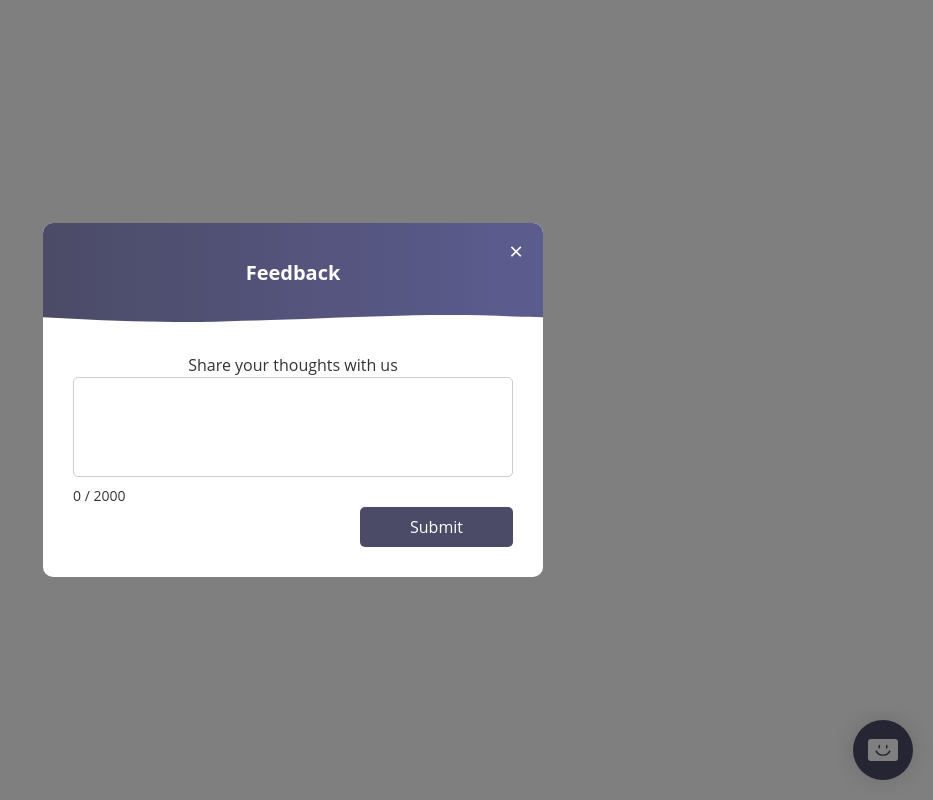
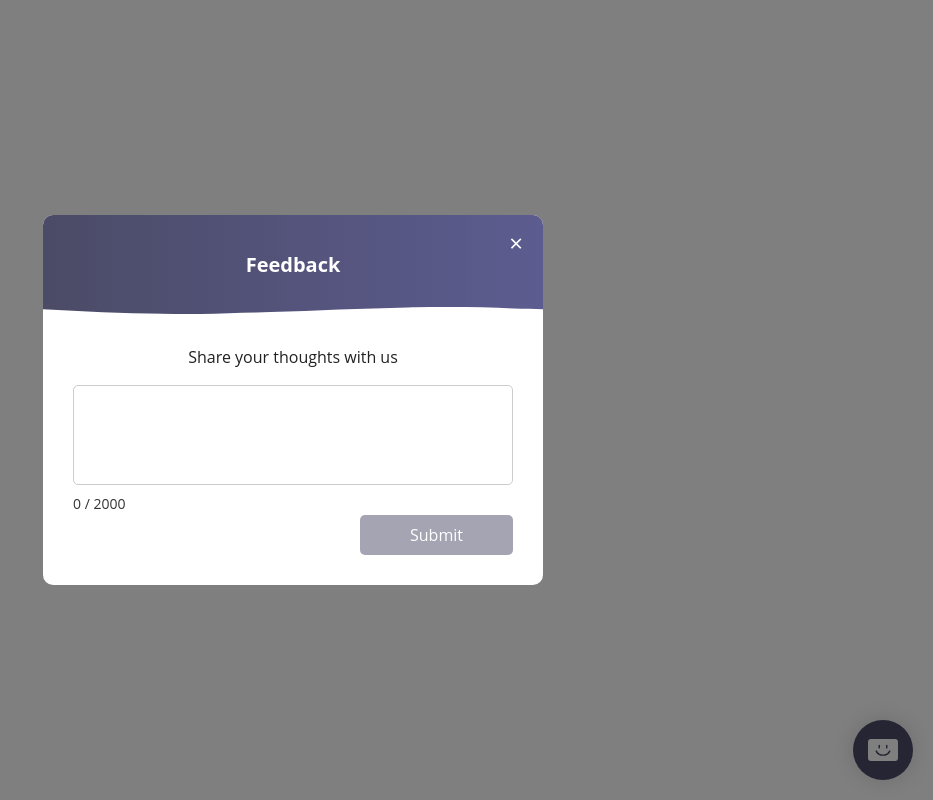
Before and after one commit to baris5d/feedbacky, a React (Create React App) app in the folder feedbacky/: page / in a window 1280 px wide. Both pictures are taken after a click on the button 1230 px from the left and 750 px from the top of the page. Shown: the whole page, without its empty margins (347-1280 px from the left). Built offline with nearby package versions, Linux system fonts and the light colour scheme.

Commit message:
refactor(feedbacky): split into subcomponents

```diff
--- a/feedbacky/src/components/modal/FeedbackyModal.tsx
+++ b/feedbacky/src/components/modal/FeedbackyModal.tsx
@@ -1,7 +1,9 @@
-import React, { useState } from 'react'
-import { FeedbackyProps } from '../feedback/Feedbacky'
-import classNames from 'classnames'
+import { useEffect, useState } from 'react'
+import Feedbacky, { FeedbackyProps } from '../feedback/Feedbacky'
 import styles from './feedbackyModal.module.scss'
+import FeedbackyForm from '../form/FeedbackyForm'
+import FeedbackyMessage from '../message/FeedbackyMessage'
+import FeedbackySpinner from '../spinner/FeedbackySpinner'
 
 export interface ModalTypes extends Omit<FeedbackyProps, ''> {
     toggle: () => void
@@ -10,6 +12,13 @@ export interface ModalTypes extends Omit<FeedbackyProps, ''> {
 const BASE_URL = 'http://0.0.0.0:5001/api/v1/applications/1/feedbacks'
 
 const FeedbackyModal = (props: ModalTypes) => {
+    const [currentStatus, setCurrentStatus] = useState<
+        'idle' | 'success' | 'error' | 'loading'
+    >('idle')
+    const [responseMessage, setResponseMessage] = useState<string>()
+
+    const [message, setMessage] = useState<string>('')
+
     const {
         toggle,
         title,
@@ -18,41 +27,47 @@ const FeedbackyModal = (props: ModalTypes) => {
         zIndex,
         primaryColor,
         secondaryColor,
+        successMessage,
     } = props
-    const [message, setMessage] = useState('')
 
-    const submit = () => {
+    useEffect(() => {
+        const keyDownHandler = (e: KeyboardEvent) => {
+            if (e.key === 'Escape') {
+                e.preventDefault()
+                toggle()
+            }
+        }
+
+        document.addEventListener('keydown', keyDownHandler)
+
+        return () => {
+            document.removeEventListener('keydown', keyDownHandler)
+        }
+    }, [])
+
+    const handleSubmit = (message: string) => {
+        setMessage(message)
+        setCurrentStatus('loading')
         fetch(BASE_URL, {
             method: 'POST',
             headers: {
                 'Content-Type': 'application/json',
-                },
-                body: JSON.stringify({
-                    content: message
-                }),
-                })
+            },
+            body: JSON.stringify({
+                content: message,
+            }),
+        })
             .then(() => {
-                setMessage('')
-                toggle()
-            }).catch(err => {
-                console.log(err)
+                setCurrentStatus('success')
+                setResponseMessage(successMessage)
             })
-    }
-
-    const handleChange = (e: React.ChangeEvent<HTMLTextAreaElement>) => {
-        setMessage(e.target.value)
-    }
-
-    const messageLength = () => {
-        return message.length
-    }
-
-    const getClassName = (maxLength: number = 2000) => {
-        if (messageLength() === maxLength) {
-            return '--danger'
-        } else if (messageLength() > (maxLength / 5) * 4) {
-            return '--warning'
-        }
+            .catch((err) => {
+                console.error(err)
+                setCurrentStatus((_) => 'error')
+                setResponseMessage(
+                    'Something went wrong, please try again later'
+                )
+            })
     }
 
     const gradientBackground = () => {
@@ -73,42 +88,27 @@ const FeedbackyModal = (props: ModalTypes) => {
                 >
                     <h2>{title}</h2>
                 </div>
+                {currentStatus === 'error' && (
+                    <FeedbackyMessage message={responseMessage} type="error" />
+                )}
                 <div className={styles.modal__body}>
-                    <div
-                        className={classNames(
-                            styles.modal__formGroup,
-                            styles.__center
-                        )}
-                    >
-                        <span>{description}</span>
-                    </div>
-                    <div className={styles.modal__formGroup}>
-                        <textarea
-                            name="message"
-                            onChange={handleChange}
+                    {(currentStatus === 'idle' ||
+                        currentStatus === 'error') && (
+                        <FeedbackyForm
+                            message={message}
+                            description={description}
                             maxLength={maxLength}
-                        ></textarea>
-                        <label className={getClassName(maxLength)}>
-                            {messageLength()} / {maxLength}
-                        </label>
-                    </div>
-                    <div
-                        className={classNames(
-                            styles.modal__formGroup,
-                            styles.__right
-                        )}
-                    >
-                        <button
-                            className={classNames(styles.modal__submit)}
-                            style={{ backgroundColor: primaryColor }}
-                            onClick={() => {
-                                submit()
-                            }}
-                            disabled={messageLength() === 0}
-                        >
-                            Submit
-                        </button>
-                    </div>
+                            primaryColor={primaryColor}
+                            onSubmit={handleSubmit}
+                        />
+                    )}
+                    {currentStatus === 'loading' && <FeedbackySpinner />}
+                    {currentStatus === 'success' && (
+                        <FeedbackyMessage
+                            message={responseMessage}
+                            type={currentStatus}
+                        />
+                    )}
                 </div>
             </div>
         </div>
--- a/feedbacky/src/components/modal/feedbackyModal.module.scss
+++ b/feedbacky/src/components/modal/feedbackyModal.module.scss
@@ -76,7 +76,7 @@
             border: 1px solid #ccc;
             border-radius: 5px;
             padding: 0 10px;
-            font-size: 18px;
+            font-size: 16px;
             resize: none;
             padding-top: 10px;
             font-family: 'Open Sans', sans-serif;
@@ -91,6 +91,14 @@
         }
     }
 
+    &__formDescription {
+        margin-top: 0;
+        width: 100%;
+        color: #222;
+        text-align: center;
+        font-weight: 500;
+    }
+
     &__submit {
         height: 40px;
         border: none;
@@ -99,8 +107,11 @@
         font-size: 16px;
         padding: 0 50px;
         cursor: pointer;
-        &:disabled {
-            background-color: rgba(75, 75, 103, 0.5);
+        transition: background-color 200ms ease-in-out;
+
+        &[disabled] {
+            background-color: rgba(75, 75, 103, 0.5) !important;
+            cursor: not-allowed;
         }
     }
 
@@ -119,4 +130,16 @@
     .__danger {
         color: #ea0501;
     }
+
+    &__label {
+        &--danger {
+            color: #ea0501;
+        }
+        &--warning {
+            color: #df7d59;
+        }
+        &--safe {
+            color: #333;
+        }
+    }
 }
```
